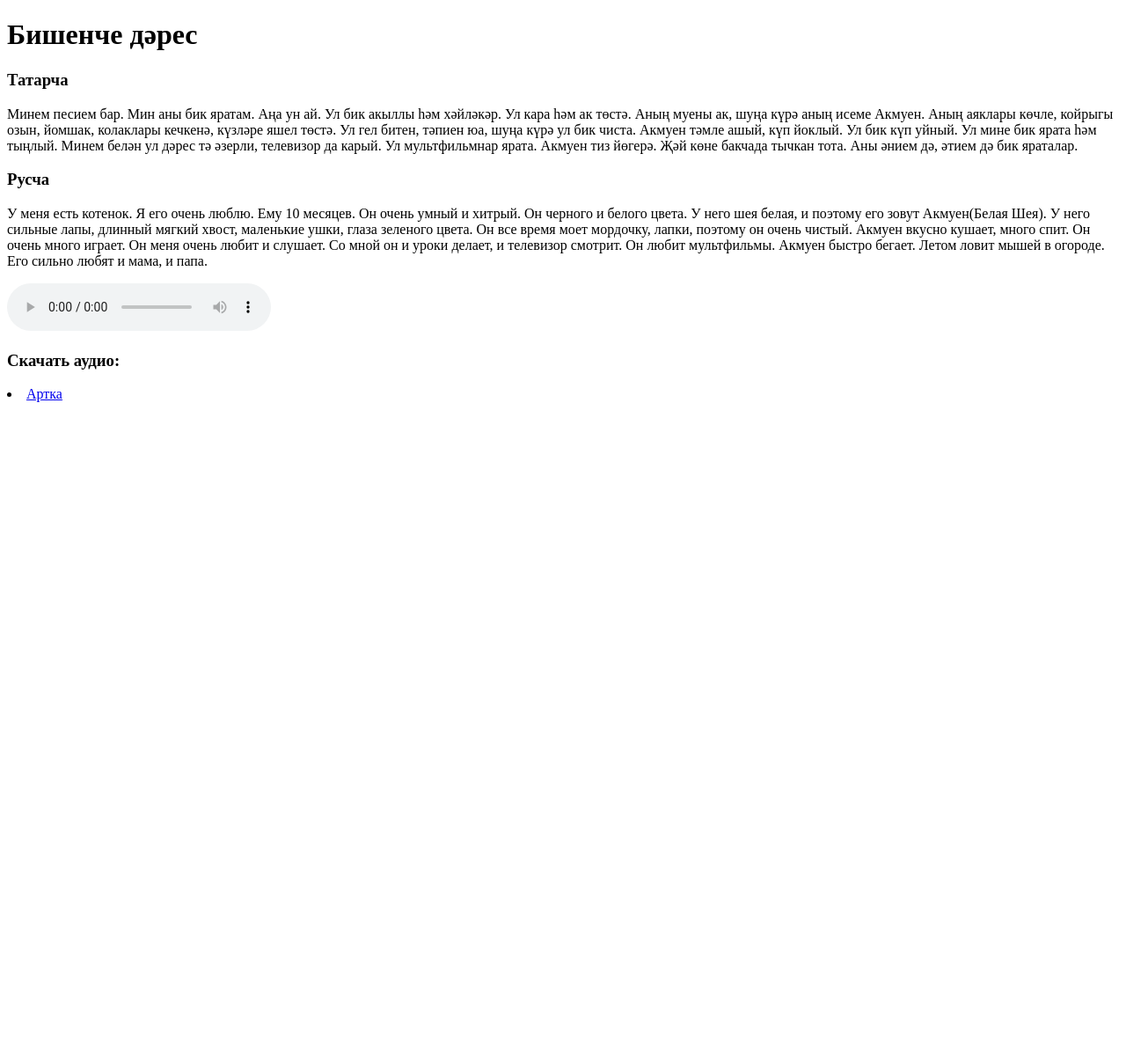
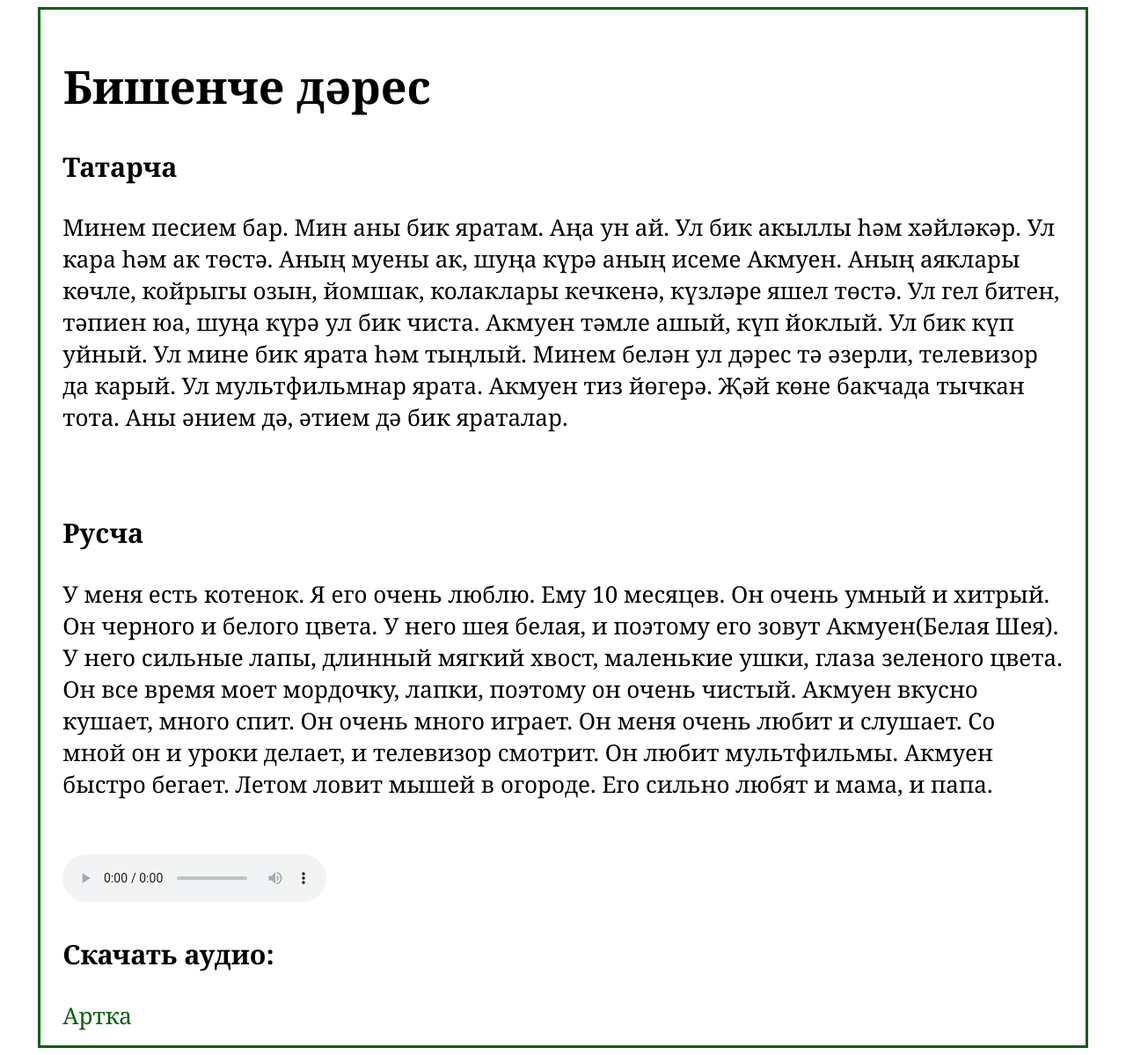
Before and after one commit to Madinawkwk/TatarLang, a Flask app: page /fifth_lesson_page in a window 1280 px wide. Shown: the whole page at 88% size. Before the commit the page ends 457 px from the top, so only its background shows below. Run offline with Flask 3, Linux system fonts and the light colour scheme.

Commit message:
Update base.html

```diff
--- a/templates/base.html
+++ b/templates/base.html
@@ -1,25 +1,53 @@
 <!DOCTYPE html>
 <html>
 <head>
+    <meta name="viewport" content="width=device-width, initial-scale=1.0, user-scalable=yes">
     <title>{% block title %}Базовый заголовок{% endblock %}</title>
+    <style>
+        :root {
+            --min-font: 18px;
+            --max-font: 26px;
+        }
+        .container {
+            max-width: clamp(300px, 90%, 1200px);
+            margin: 0 auto;
+            padding: 2vh 2vw;
+            border: 3px solid #006400;
+            font-size: clamp(
+                var(--min-font),
+                calc(18px + 0.8vw),
+                var(--max-font)
+            );
+            font-family: "Georgia", "serif";
+        }
+
+        a {
+            color: #006400;
+            text-decoration: none;
+        }
+
+    </style>
 </head>
 <body>
+    <div class="container">
         <div style="text-align: center"></div>
         <h1>{% block content %}
         {% endblock %}</h1>
-    </div>
         <h3>Татарча</h3>
         <p>{% block content1 %}
         {% endblock %}</p>
+        <br>
         <h3>Русча</h3>
         <p>{% block content2 %}
         {% endblock %}</p>
+        <br>
 
                 <audio controls>{% block audio %} {% endblock %}</audio>
 
                 <h3>Скачать аудио:</h3>
 
                 <p>{% block download %} {% endblock %}</p>
-    <li><a href="{{url_for('main_page')}}">Артка</a></li>
+        <a href="{{url_for('main_page')}}">Артка</a>
+    </div>
 </body>
 </html>
```
Lines whose indentation alone changed are shown as unchanged.
